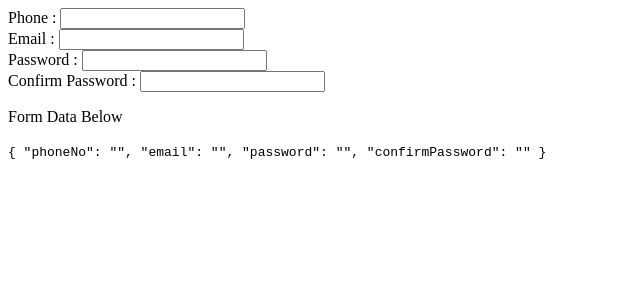
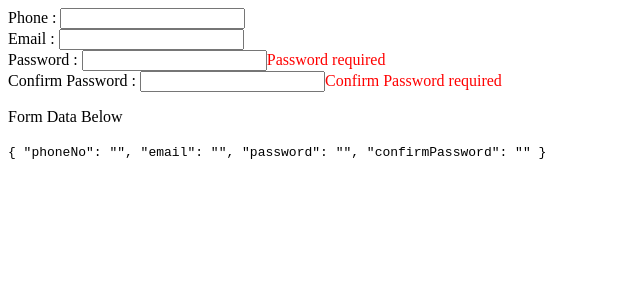
Before and after one commit to kritdev/angular_lab, an Angular app: page / in a window 1280 px wide. Shown: the top 300 px of the page, without its empty margins (0-640 px from the left). Built offline with nearby package versions, Linux system fonts and the light colour scheme.

Commit message:
implement validation

```diff
--- a/src/app/my-form/my-form.component.html
+++ b/src/app/my-form/my-form.component.html
@@ -4,12 +4,16 @@
   </div>
   <div>
     Email : <input formControlName="email">
+    <span style="color: red;" *ngIf="form.get('email').errors?.email">Email is invalid</span>
   </div>
   <div>
     Password : <input type="password" formControlName="password">
+    <span style="color: red;" *ngIf="form.get('password').errors?.required">Password required</span>
+    <span style="color: red;" *ngIf="form.get('password').errors?.minlength">Password should be at least 8 characters</span>
   </div>
   <div>
     Confirm Password : <input type="password" formControlName="confirmPassword">
+    <span style="color: red;" *ngIf="form.get('confirmPassword').errors?.required">Confirm Password required</span>
   </div>
 </form>
 <p>
--- a/src/app/my-form/my-form.component.ts
+++ b/src/app/my-form/my-form.component.ts
@@ -1,5 +1,5 @@
 import { Component, OnInit } from '@angular/core';
-import { FormBuilder, FormGroup } from '@angular/forms';
+import { FormBuilder, FormGroup, Validators } from '@angular/forms';
 
 @Component({
   selector: 'app-my-form',
@@ -11,10 +11,10 @@ export class MyFormComponent implements OnInit {
 
   constructor(private fb: FormBuilder) {
     this.form = this.fb.group({
-      phoneNo: '',
-      email: '',
-      password: '',
-      confirmPassword: ''
+      phoneNo: [''],
+      email: ['', Validators.email],
+      password: ['', [Validators.required, Validators.minLength(8)]],
+      confirmPassword: ['', Validators.required]
     });
   }
 
```
